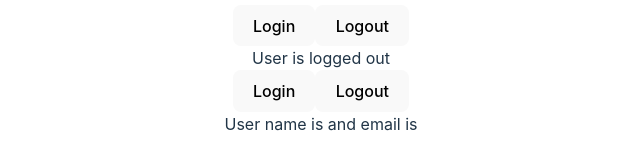
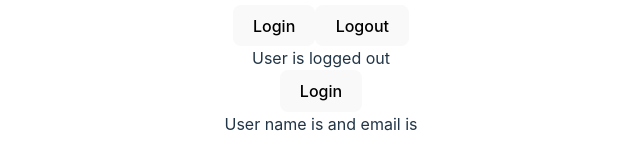
Before and after one commit to nzkks/react-typescript, a React (Vite) app: page / in a window 1280 px wide. Shown: the part 583-745 px from the top of the page, without its empty margins (319-959 px from the left). Built offline with nearby package versions, Linux system fonts and the light colour scheme.

Commit message:
useState Type Assertion

```diff
--- a/src/components/state/User.tsx
+++ b/src/components/state/User.tsx
@@ -6,7 +6,8 @@
 };
 
 export const User = () => {
-  const [user, setUser] = useState<AuthUser | null>(null);
+  // const [user, setUser] = useState<AuthUser | null>(null);
+  const [user, setUser] = useState<AuthUser>({} as AuthUser); // if we are confident that the user will be initialized soon after login, we can trick typescript that the empty object has the specified type
 
   const handleLogin = () => {
     setUser({
@@ -14,16 +15,12 @@
       email: 'jakie@kungfu.com'
     });
   };
-  const handleLogout = () => {
-    setUser(null);
-  };
 
   return (
     <div>
       <button onClick={handleLogin}>Login</button>
-      <button onClick={handleLogout}>Logout</button>
       <div>
-        User name is {user?.name} and email is {user?.email}
+        User name is {user.name} and email is {user.email}
       </div>
     </div>
   );
```
